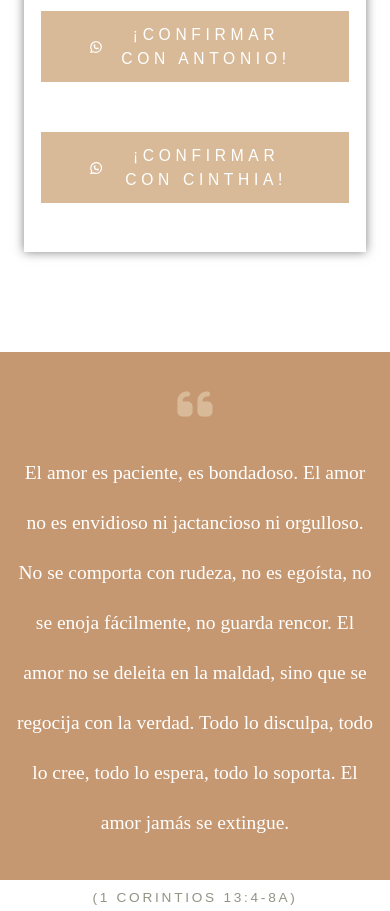
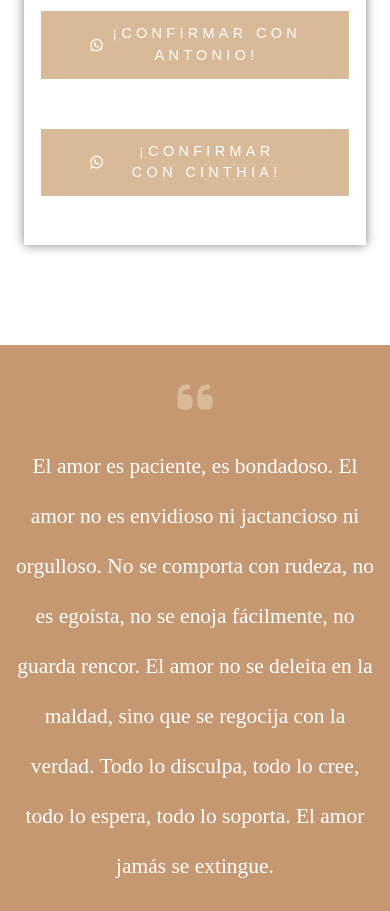
Before and after one commit to Asilvazavala/Wedding-invitation, an Astro site: page / in a window 390 px wide. Shown: the part 2840-3751 px from the top of the page. Built offline with nearby package versions, Linux system fonts and the light colour scheme; Astro itself is replaced by a stand-in of ours; a web font is replaced by a local one.

Commit message:
modified size letter in all sections

```diff
--- a/src/components/Confirm.astro
+++ b/src/components/Confirm.astro
@@ -27,7 +27,7 @@ import WhatsappIcon from "../../public/svgs/Whatsapp.astro";
         target="_blank"
         rel="noopener"
         class="uppercase px-12 py-3 bg-secondary mt-4 border border-white tracking-[0.3em]
-         duration-300 hover:bg-white hover:border-secondary hover:text-secondary text-[4vw]
+         duration-300 hover:bg-white hover:border-secondary hover:text-secondary text-[3.7vw]
          md:text-[1.2vw] flex justify-center items-center gap-x-2 text-center"
         ><WhatsappIcon class="size-9 md:size-5" />
         <p>¡Confirmar con Antonio!</p>
@@ -38,7 +38,7 @@ import WhatsappIcon from "../../public/svgs/Whatsapp.astro";
         target="_blank"
         rel="noopener"
         class="uppercase px-12 py-3 bg-secondary mt-4 border border-white tracking-[0.3em]
-         duration-300 hover:bg-white hover:border-secondary hover:text-secondary text-[4vw]
+         duration-300 hover:bg-white hover:border-secondary hover:text-secondary text-[3.7vw]
          md:text-[1.2vw] flex justify-center items-center gap-x-2 text-center"
         ><WhatsappIcon class="size-9 md:size-5" />
         <p>¡Confirmar con Cinthia!</p>
--- a/src/components/Phrase.astro
+++ b/src/components/Phrase.astro
@@ -8,7 +8,7 @@ import QuoteIcon from "../../public/svgs/Quote.astro";
   <QuoteIcon class="text-secondary font-bold size-10 md:size-14" />
   <p
     class="text-white max-w-[800px] text-center font-light text-balance leading-[50px]
-    max-[600px]:px-4 text-[5vw] md:text-[3vw]"
+    max-[600px]:px-4 text-[5.5vw] md:text-[3vw]"
   >
     El amor es paciente, es bondadoso. El amor no es envidioso ni jactancioso ni
     orgulloso. No se comporta con rudeza, no es egoísta, no se enoja fácilmente,
```
